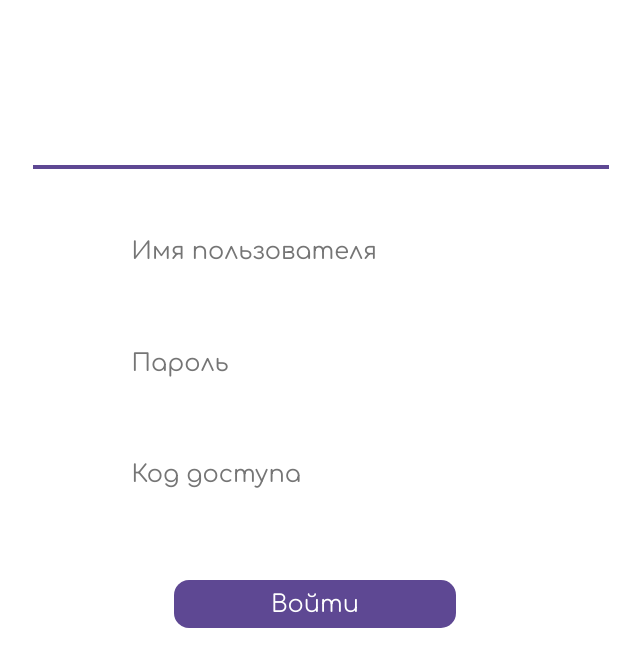
After one commit to cosmicmars/cosmic, a Flask app: template templates/log.html in a window 1280 px wide. The commit adds this page. Shown: the top 667 px of the page, without its empty margins (325-965 px from the left). Run offline with Flask 3, Linux system fonts and the light colour scheme; the template is opened without the code that fills it, so the values that code supplies are empty.

Commit message:
pagesLoginAndReg

```diff
--- /dev/null
+++ b/static/css/login.css
@@ -0,0 +1,79 @@
+@font-face {
+    @import url('https://fonts.googleapis.com/css2?family=Comfortaa:wght@300..700&display=swap');
+}
+.container {
+    padding-top: 8vh;
+    display: flex;
+    flex-direction: column;
+    align-items: center;
+}
+.cont1 {
+    /* margin-top: 1vh; */
+    display: flex;
+    flex-direction: column;
+    align-items: center;
+}
+.cont2 {
+    display: flex;
+    flex-direction: column;
+    align-items: center;
+}
+/* *** */
+/* меин стили */
+.h {
+    margin-bottom: 2vw;
+    font-family: "Comfortaa", serif;
+    font-weight: 500;
+    color: white;
+    border-bottom: 0.35vw solid rgb(94, 72, 147);
+    text-align: center;
+    width: 45vw;
+    font-size: 3vw;
+    padding-bottom: 3vh;
+    margin-left: 1vw;
+}
+.in {
+    color: white;
+    border: solid white;
+    background-color: black;
+    border-radius: 590px;
+    margin-top: 2vh;
+    font-size: 3vh;
+    text-align: left;
+    padding-top: 0.5vw;
+    padding-left: 2vw;
+    background: transparent;
+    width: 32.5vw;
+    height: 8vh;
+    margin-left: 2vw;
+    font-family: "Comfortaa", serif;
+}
+.txt {
+    color: white;
+    font-size: 2vh;
+    margin-top: 2vh;
+    font-family: "Comfortaa", serif;
+}
+.txt1 {
+    margin-top: 1vh;
+}
+.href {
+    color: white;
+    font-size: 2vh;
+    margin-top: 2vh;
+    font-family: "Comfortaa", serif;
+}
+.href1 {
+    color: rgb(94,72,147);
+    font-family: "Comfortaa", serif;
+}
+.but {
+    width: 22vw;
+    height: 6vh;
+    border: none;
+    background-color: rgb(94, 72, 147);
+    border-radius: 15px;
+    color: white;
+    font-size: 3vh;
+    font-family: "Comfortaa", serif;
+}
--- a/static/css/main_page.css
+++ b/static/css/main_page.css
@@ -82,6 +82,7 @@
 .textt {
     display: flex;
     justify-content: center;
+    transform: translate(-50% -50%);
 }
 .sprak {
     margin-top: 7vw;
--- /dev/null
+++ b/templates/log.html
@@ -0,0 +1,33 @@
+<!DOCTYPE html>
+<html lang="ru">
+<head>
+    <meta charset="UTF-8">
+    <meta name="viewport" content="width=device-width, initial-scale=1.0">
+    <link rel="preconnect" href="https://fonts.googleapis.com">
+    <link rel="preconnect" href="https://fonts.gstatic.com" crossorigin>
+    <link href="https://fonts.googleapis.com/css2?family=Comfortaa:wght@300..700&display=swap" rel="stylesheet">
+    <link rel="stylesheet" href="./css/login.css">
+    <link rel="stylesheet" href="./css/style.css">
+    <title>Вход</title>
+</head>
+<body>
+    <form action="{{ url_for('login') }}" method="POST">
+        <div class="container">
+            <h1 class="h">Вход в аккаунт</h1>
+            <div class="cont1">
+                <input class="in" type="text" name="username" placeholder="Имя пользователя" required>
+                <br>
+                <input class="in" type="password" name="password" placeholder="Пароль" required>
+                <br>
+                <input class="in" type="key" name="key" placeholder="Код доступа" required>
+                <br>
+            </div>
+            <div class="cont2">
+                <a href="register.html" class="href">Нет аккаунта? Зарегистрироваться</a>
+                <br>
+                <button class="but"  type="submit">Войти</button>
+            </div>
+        </div>
+    </form>
+</body>
+</html>
```
Also changed, not shown: static/css/reg.css (added, +100 -0 lines), static/css/style.css (deleted, +0 -61 lines), templates/main_page.html (+7 -3 lines), templates/register.html (added, +43 -0 lines).
